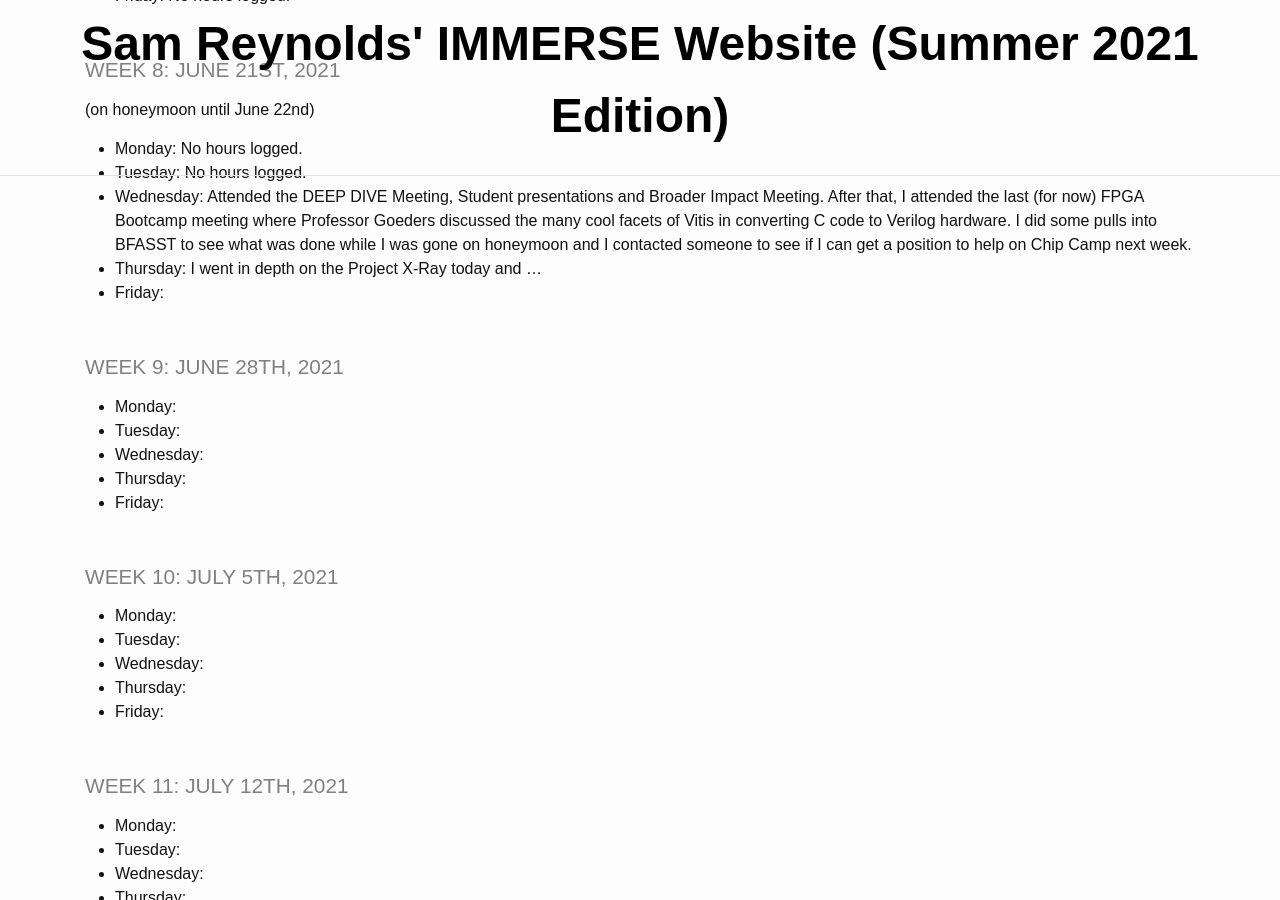
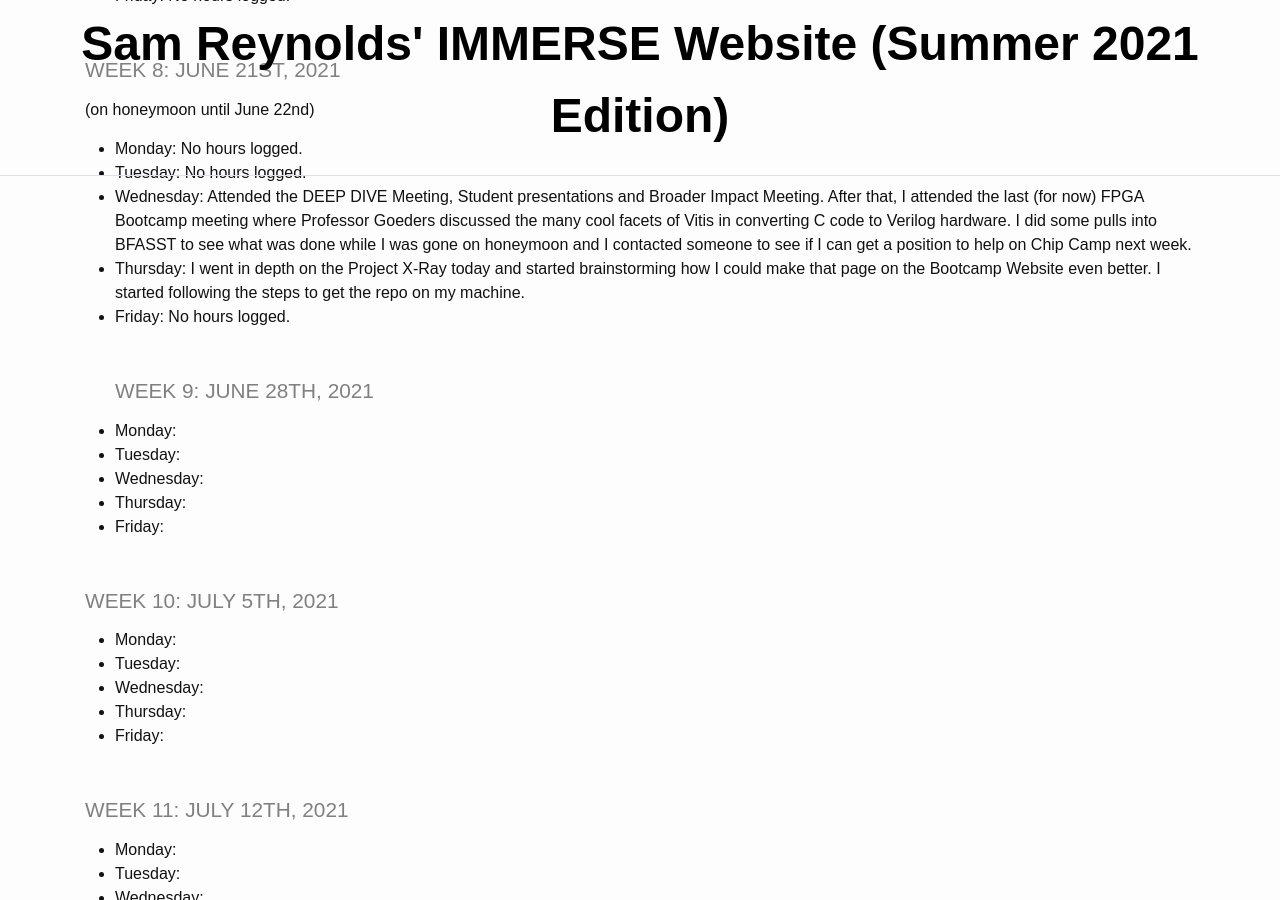
Before and after one commit to TheDHCreator/thedhcreator.github.io, a Jekyll site: the page built from _pages/log.md, in a window 1280 px wide and 900 px high, scrolled down 2657 px. Built offline with Jekyll 4.4.1, drawn with Linux system fonts in a browser that asks for light colours.

Commit message:
first commit of Monday, updated Friday and working more on project xray

```diff
--- a/_pages/log.md
+++ b/_pages/log.md
@@ -80,9 +80,8 @@ title: IMMERSE Log
 * **Monday**: No hours logged.
 * **Tuesday**: No hours logged.
 * **Wednesday**: Attended the DEEP DIVE Meeting, Student presentations and Broader Impact Meeting. After that, I attended the last (for now) FPGA Bootcamp meeting where Professor Goeders discussed the many cool facets of Vitis in converting C code to Verilog hardware. I did some pulls into BFASST to see what was done while I was gone on honeymoon and I contacted someone to see if I can get a position to help on Chip Camp next week.
-* **Thursday**: I went in depth on the Project X-Ray today and ...
-* **Friday**:
-
+* **Thursday**: I went in depth on the Project X-Ray today and started brainstorming how I could make that page on the Bootcamp Website even better. I started following the steps to get the repo on my machine.
+* **Friday**: No hours logged.
 ### Week 9: June 28th, 2021
 
 * **Monday**:
```
